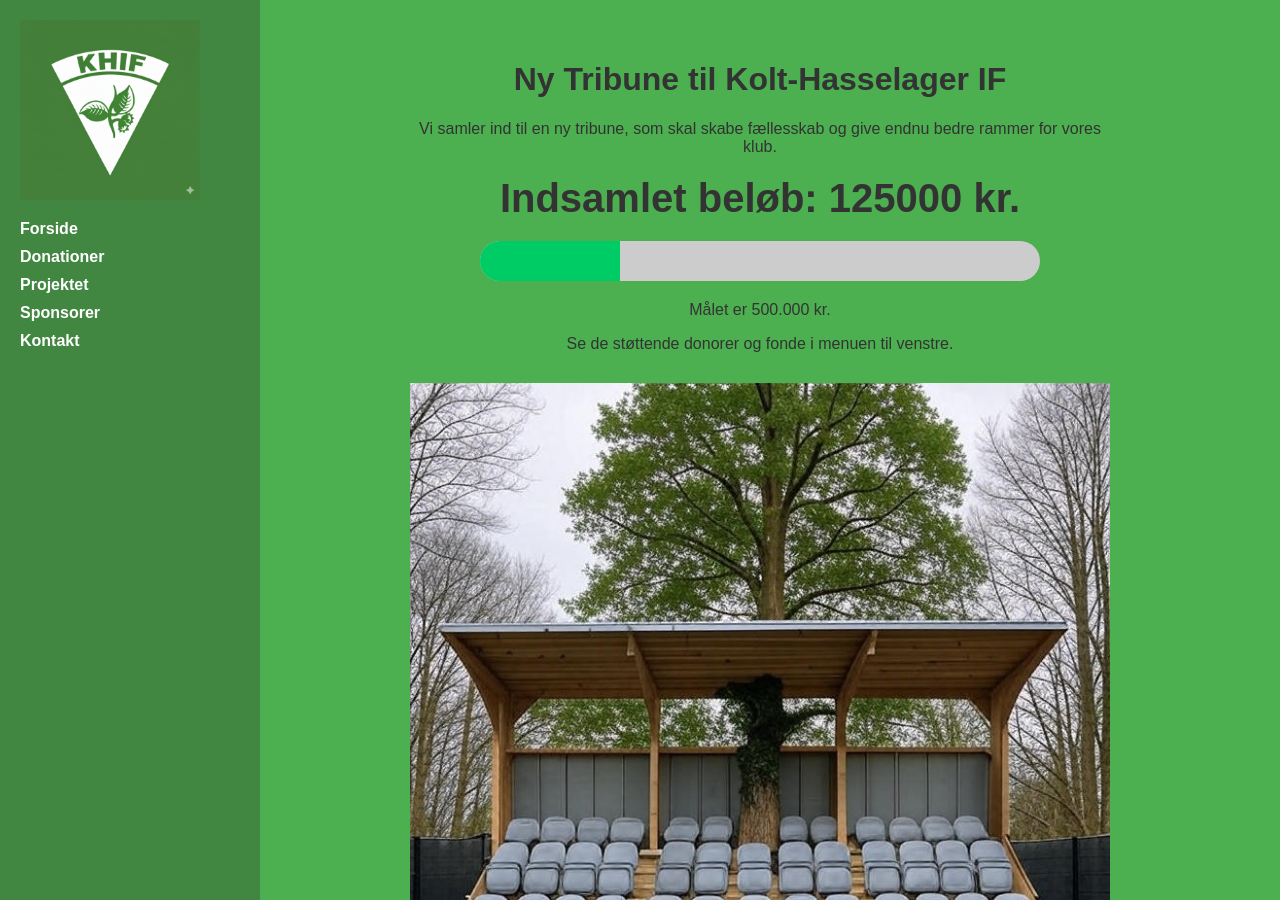
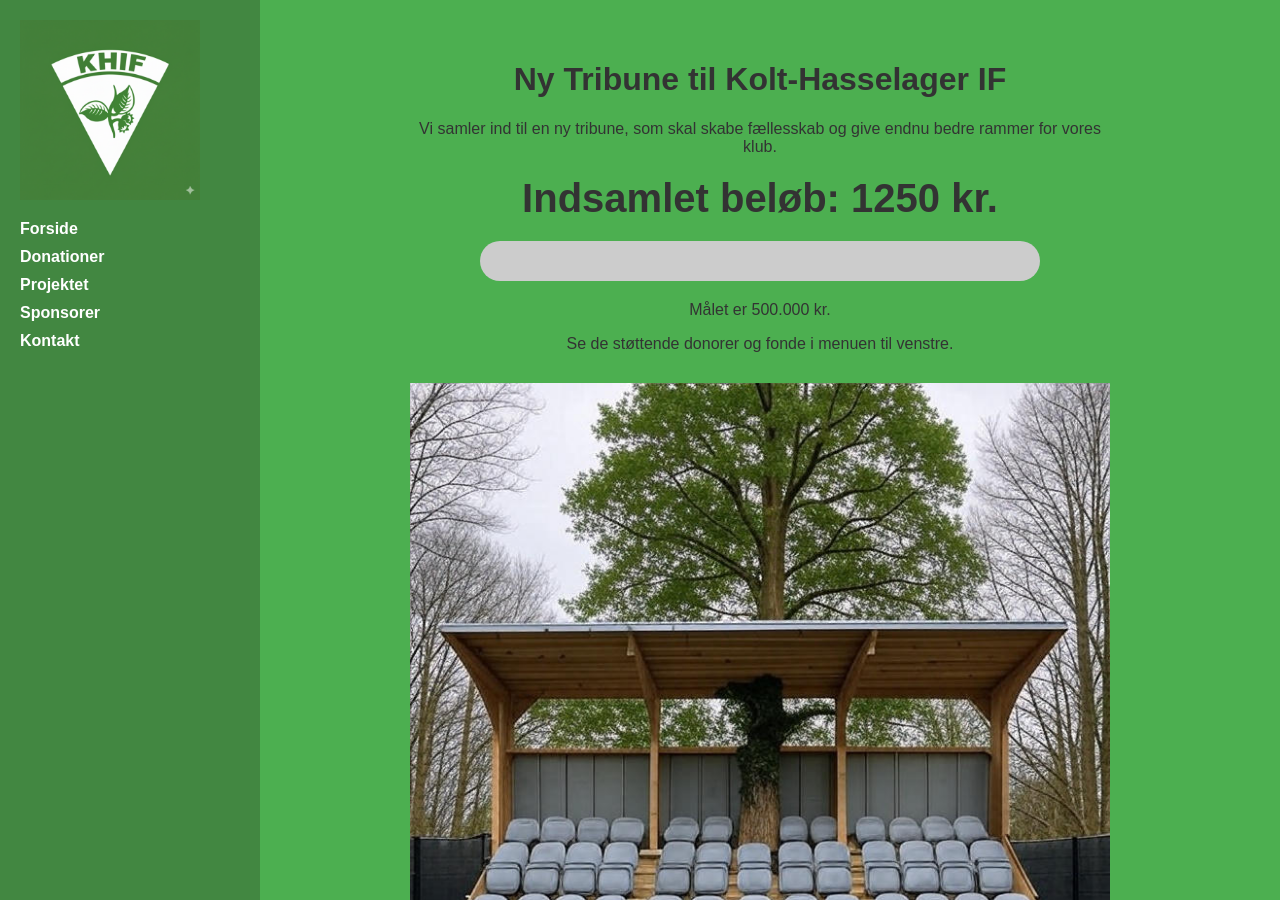
Before and after one commit to msj33/khif-tribune, a Jekyll site: the page built from index.md, in a window 1280 px wide and 900 px high. Built offline with Jekyll 4.4.1, drawn with Linux system fonts in a browser that asks for light colours.

```diff
--- a/_data/donationer.yml
+++ b/_data/donationer.yml
@@ -1,2 +1,2 @@
-belob: 125000
+belob: 1250
 sidst_opdateret: 2025-08-29
```
